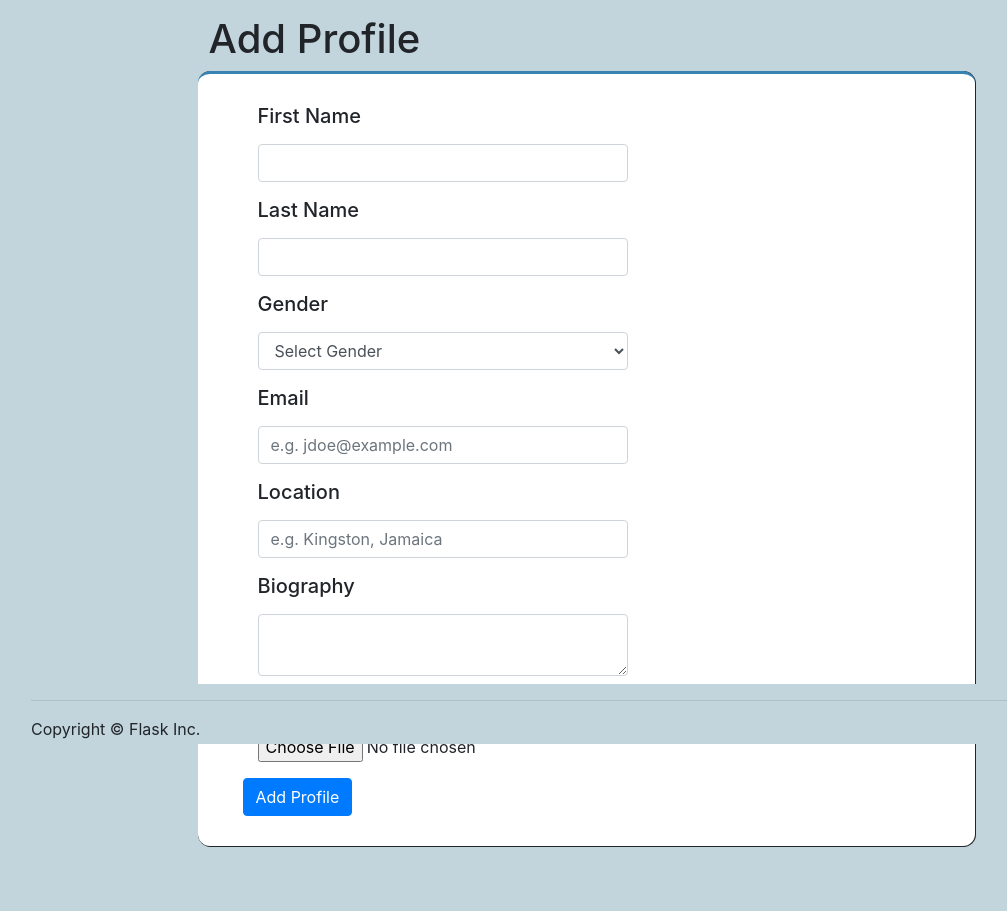
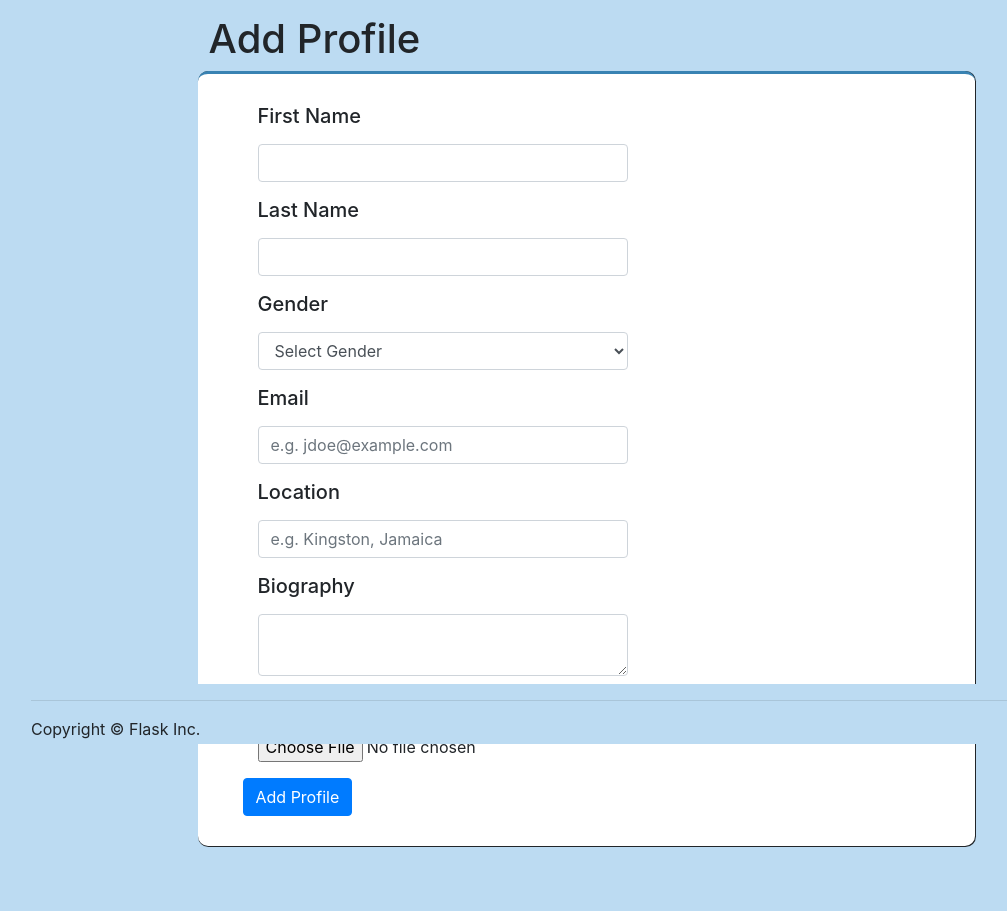
Before and after one commit to G-Wayne/info3180-project1, a Flask app: page /profile in a window 1280 px wide. Shown: the part 56-967 px from the top of the page, without its empty margins (54-1061 px from the left). Run offline with Flask 2, Linux system fonts and the light colour scheme; some libraries are stand-ins or nearby versions.

Commit message:
minor css update

```diff
--- a/app/static/css/app.css
+++ b/app/static/css/app.css
@@ -1,27 +1,22 @@
-
 
 SubmitField{
   background-color: red;
-
 }
 
 .heading{
-
     padding-left:1%;
     margin-top: 1%;
     margin-left: 15%;
-
 }
 
 body {
     margin-bottom: 65px;
-    background-color: #C2D5DD;;
+    background-color: #bcdbf2;
 }
 
 main {
   padding-top: 60px;
 }
-
 
 h4{
   color:grey;
@@ -32,7 +27,7 @@
   bottom: 0;
   width: 100%;
   height: 60px;
-  background-color: #C2D5DD;
+  background-color: #bcdbf2;
 }
 
 img {
@@ -41,19 +36,18 @@
   width:100px;
 }
 
-
-.profile_info{
+.profile_info {
   position:relative;
   margin-top: 20px;
 }
 
-.profileBox{
+.profileBox {
   margin-right: auto;
   margin-left: auto;;
   border-top-color: #3983B3;
   border-top-style: solid;
   padding:30px;
-  border-radius: 12px;
+  border-radius: 10px;
   background-color: white;
   box-shadow: 0.5px 0.5px 0.5px 0.5px;
   width:70%;
@@ -67,7 +61,7 @@
   border-top-color: #3983B3;
   border-top-style: solid;
   padding:30px;
-  border-radius: 12px;
+  border-radius: 10px;
   background-color: white;
   box-shadow: 0.5px 0.5px 0.5px 0.5px;
   width:70%;
@@ -100,7 +94,7 @@
   border-top-color: #3983B3;
   border-top-style: solid;
   padding:30px;
-  border-radius: 12px;
+  border-radius: 10px;
   background-color: white;
   box-shadow: 0.5px 0.5px 0.5px 0.5px;
   width:60%;
@@ -131,7 +125,6 @@
   text-align: center;
 }
 
-
 #btn{
     background-color:#78E43E;
     border: none;
@@ -145,7 +138,6 @@
     cursor: pointer;
     margin-right: 30px;
 }
-
 
 #btn1{
     background-color:#78E43E;
@@ -161,9 +153,6 @@
     margin-right: 30px;
 }
 
-
-
-
 #btn2{
     background-color:#3983B3;
     border: none;
--- a/app/views.py
+++ b/app/views.py
@@ -72,11 +72,11 @@
     elif request.method == "POST" and request.headers['Content-Type'] == "application/json":
         users_lst = []
         for user in users:
-            users_lst += [{"firstname": user.first_name+user.get_id, "userid":user.get_id}]
+            users_lst += [{"userid":user.get_id, "firstname": user.first_name,"lastname": user.last_name, "gender": user.gender, "location":user.location}]
         json_user = {"users":users_lst}
         return jsonify(json_user)
     else:
-        flash("Unable to retrieve your request")
+        flash('No user was found', 'danger')
         return redirect(url_for('home'))
 
 
```
